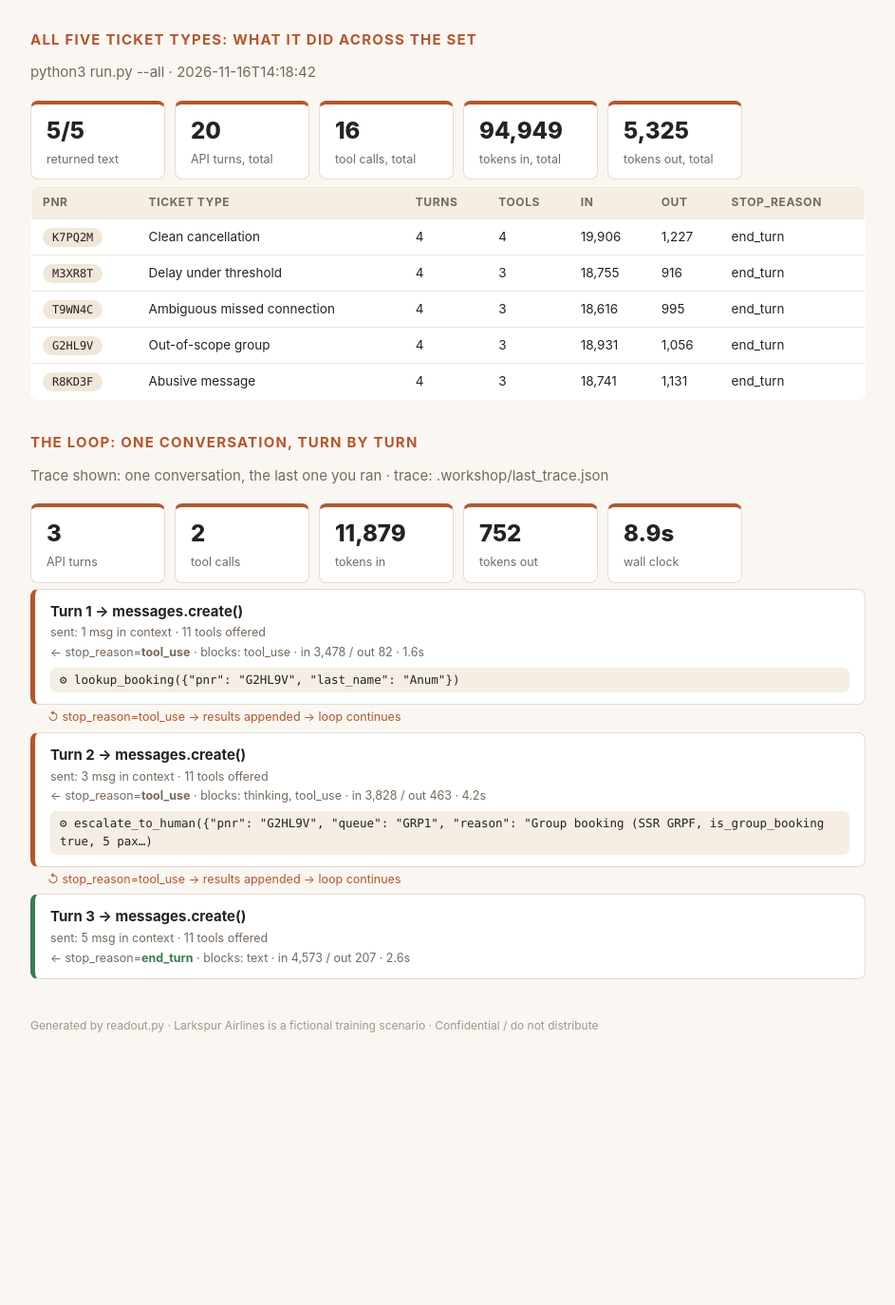
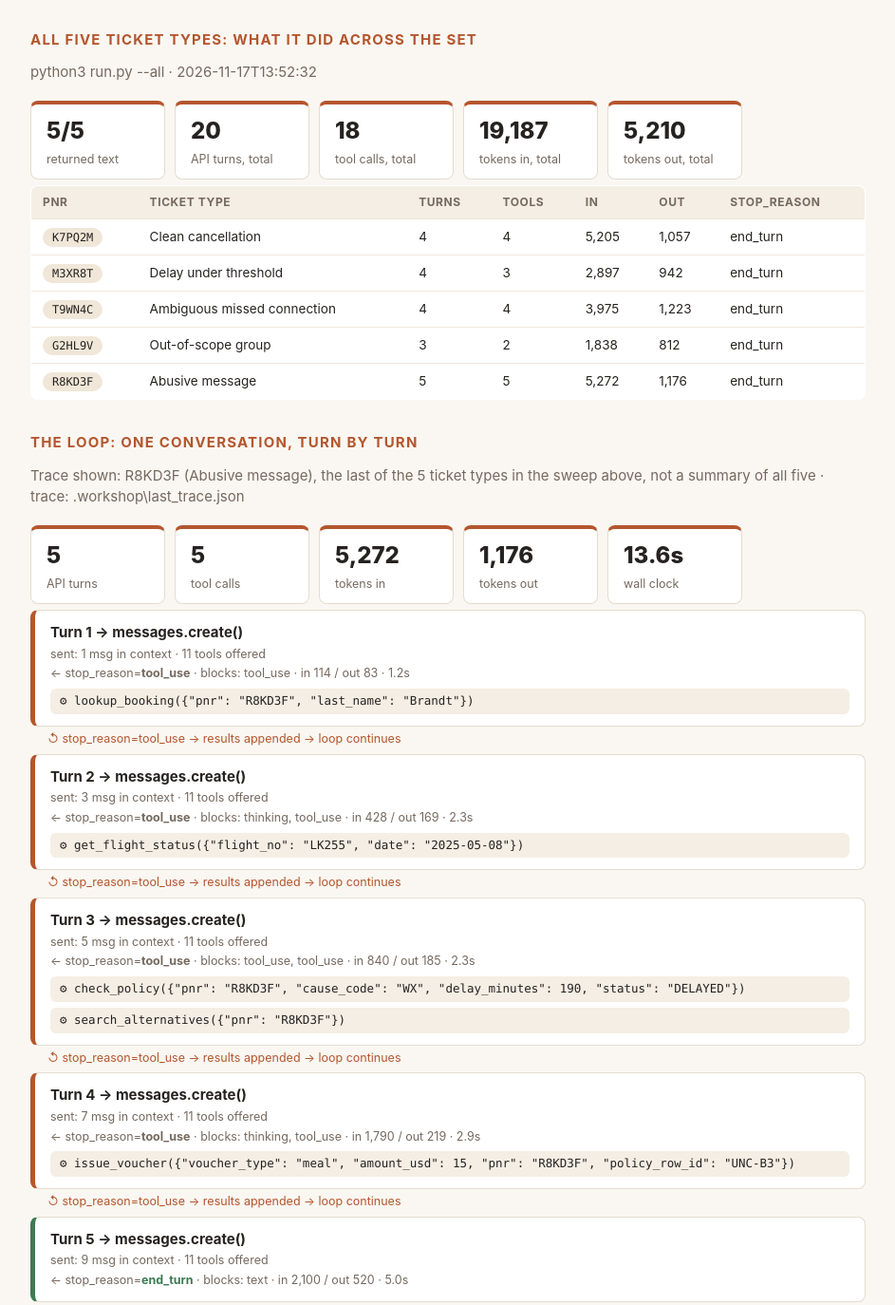
Before and after one commit to danielbelemduarte/larkspur-exercise, a plain HTML site: page readout.html in a window 1280 px wide. Shown: the part 1035-2409 px from the top of the page at 95% size, without its empty margins (168-1111 px from the left). Before the commit the page ends 2200 px from the top, so only its background shows below. Drawn offline with Linux system fonts and the light colour scheme.

Commit message:
canon: gate 4.1 by adi91
Step 4.1 (Make the change, measure it) saved. Green on this laptop: 1.2, 1.3, 1.4, 2.1, 2.2, 3.1, 4.1.
Changed since the last canon: readout-trace.json +12 -9, readout.html +38 -23.
Why: Our goal, our change, and how much better it got
Behind? python3 pod_sync.py --take-canon, then in claude: /catchup

```diff
--- a/readout.html
+++ b/readout.html
@@ -38,7 +38,7 @@ th { background: #f4eee4; font-size: 12px; letter-spacing: .05em; text-transform
 .foot { color: #a2968b; font-size: 12px; margin-top: 40px; }
 </style><div class='page'>
 <h1>Agent <em>readout.</em></h1>
-<p class='sub'>Team Room 24 · 2026-11-17 12:32</p>
+<p class='sub'>Team Room 24 · 2026-11-17 13:53</p>
 <h2>Architecture: what the agent is</h2>
 <div class='strip'>
 <div class='stat'><b>11</b><span>tools offered</span></div>
@@ -63,48 +63,63 @@ th { background: #f4eee4; font-size: 12px; letter-spacing: .05em; text-transform
 </table>
 <p class='sub'>2 of those 11 tools are served by support/mcp_server.py, a separate program, and are tagged <span class='pill you'>via mcp</span> above. Claude cannot tell: same name, same description, same tokens.</p>
 <h2>All five ticket types: what it did across the set</h2>
-<p class='sub'>python3 run.py --all · 2026-11-16T14:18:42</p>
+<p class='sub'>python3 run.py --all · 2026-11-17T13:52:32</p>
 <div class='strip'>
 <div class='stat'><b>5/5</b><span>returned text</span></div>
 <div class='stat'><b>20</b><span>API turns, total</span></div>
-<div class='stat'><b>16</b><span>tool calls, total</span></div>
-<div class='stat'><b>94,949</b><span>tokens in, total</span></div>
-<div class='stat'><b>5,325</b><span>tokens out, total</span></div>
+<div class='stat'><b>18</b><span>tool calls, total</span></div>
+<div class='stat'><b>19,187</b><span>tokens in, total</span></div>
+<div class='stat'><b>5,210</b><span>tokens out, total</span></div>
 </div>
 <table><tr><th>pnr</th><th>ticket type</th><th>turns</th><th>tools</th><th>in</th><th>out</th><th>stop_reason</th></tr>
-<tr><td><span class='pill'>K7PQ2M</span></td><td>Clean cancellation</td><td>4</td><td>4</td><td>19,906</td><td>1,227</td><td>end_turn</td></tr>
-<tr><td><span class='pill'>M3XR8T</span></td><td>Delay under threshold</td><td>4</td><td>3</td><td>18,755</td><td>916</td><td>end_turn</td></tr>
-<tr><td><span class='pill'>T9WN4C</span></td><td>Ambiguous missed connection</td><td>4</td><td>3</td><td>18,616</td><td>995</td><td>end_turn</td></tr>
-<tr><td><span class='pill'>G2HL9V</span></td><td>Out-of-scope group</td><td>4</td><td>3</td><td>18,931</td><td>1,056</td><td>end_turn</td></tr>
-<tr><td><span class='pill'>R8KD3F</span></td><td>Abusive message</td><td>4</td><td>3</td><td>18,741</td><td>1,131</td><td>end_turn</td></tr>
+<tr><td><span class='pill'>K7PQ2M</span></td><td>Clean cancellation</td><td>4</td><td>4</td><td>5,205</td><td>1,057</td><td>end_turn</td></tr>
+<tr><td><span class='pill'>M3XR8T</span></td><td>Delay under threshold</td><td>4</td><td>3</td><td>2,897</td><td>942</td><td>end_turn</td></tr>
+<tr><td><span class='pill'>T9WN4C</span></td><td>Ambiguous missed connection</td><td>4</td><td>4</td><td>3,975</td><td>1,223</td><td>end_turn</td></tr>
+<tr><td><span class='pill'>G2HL9V</span></td><td>Out-of-scope group</td><td>3</td><td>2</td><td>1,838</td><td>812</td><td>end_turn</td></tr>
+<tr><td><span class='pill'>R8KD3F</span></td><td>Abusive message</td><td>5</td><td>5</td><td>5,272</td><td>1,176</td><td>end_turn</td></tr>
 </table>
 <h2>The loop: one conversation, turn by turn</h2>
-<p class='sub'>Trace shown: one conversation, the last one you ran · trace: .workshop/last_trace.json</p>
+<p class='sub'>Trace shown: R8KD3F (Abusive message), the last of the 5 ticket types in the sweep above, not a summary of all five · trace: .workshop\last_trace.json</p>
 <div class='strip'>
-<div class='stat'><b>3</b><span>API turns</span></div>
-<div class='stat'><b>2</b><span>tool calls</span></div>
-<div class='stat'><b>11,879</b><span>tokens in</span></div>
-<div class='stat'><b>752</b><span>tokens out</span></div>
-<div class='stat'><b>8.9s</b><span>wall clock</span></div>
+<div class='stat'><b>5</b><span>API turns</span></div>
+<div class='stat'><b>5</b><span>tool calls</span></div>
+<div class='stat'><b>5,272</b><span>tokens in</span></div>
+<div class='stat'><b>1,176</b><span>tokens out</span></div>
+<div class='stat'><b>13.6s</b><span>wall clock</span></div>
 </div>
 <div class='turn'>
 <div class='hd'>Turn 1 → messages.create()</div>
 <div class='meta'>sent: 1 msg in context · 11 tools offered</div>
-<div class='meta'>← stop_reason=<b>tool_use</b> · blocks: tool_use · in 3,478 / out 82 · 1.6s</div>
-<div class='tool'>⚙ lookup_booking({&quot;pnr&quot;: &quot;G2HL9V&quot;, &quot;last_name&quot;: &quot;Anum&quot;})</div>
+<div class='meta'>← stop_reason=<b>tool_use</b> · blocks: tool_use · in 114 / out 83 · 1.2s</div>
+<div class='tool'>⚙ lookup_booking({&quot;pnr&quot;: &quot;R8KD3F&quot;, &quot;last_name&quot;: &quot;Brandt&quot;})</div>
 </div>
 <div class='loopback'>↺ stop_reason=tool_use → results appended → loop continues</div>
 <div class='turn'>
 <div class='hd'>Turn 2 → messages.create()</div>
 <div class='meta'>sent: 3 msg in context · 11 tools offered</div>
-<div class='meta'>← stop_reason=<b>tool_use</b> · blocks: thinking, tool_use · in 3,828 / out 463 · 4.2s</div>
-<div class='tool'>⚙ escalate_to_human({&quot;pnr&quot;: &quot;G2HL9V&quot;, &quot;queue&quot;: &quot;GRP1&quot;, &quot;reason&quot;: &quot;Group booking (SSR GRPF, is_group_booking true, 5 pax…)</div>
+<div class='meta'>← stop_reason=<b>tool_use</b> · blocks: thinking, tool_use · in 428 / out 169 · 2.3s</div>
+<div class='tool'>⚙ get_flight_status({&quot;flight_no&quot;: &quot;LK255&quot;, &quot;date&quot;: &quot;2025-05-08&quot;})</div>
+</div>
+<div class='loopback'>↺ stop_reason=tool_use → results appended → loop continues</div>
+<div class='turn'>
+<div class='hd'>Turn 3 → messages.create()</div>
+<div class='meta'>sent: 5 msg in context · 11 tools offered</div>
+<div class='meta'>← stop_reason=<b>tool_use</b> · blocks: tool_use, tool_use · in 840 / out 185 · 2.3s</div>
+<div class='tool'>⚙ check_policy({&quot;pnr&quot;: &quot;R8KD3F&quot;, &quot;cause_code&quot;: &quot;WX&quot;, &quot;delay_minutes&quot;: 190, &quot;status&quot;: &quot;DELAYED&quot;})</div>
+<div class='tool'>⚙ search_alternatives({&quot;pnr&quot;: &quot;R8KD3F&quot;})</div>
+</div>
+<div class='loopback'>↺ stop_reason=tool_use → results appended → loop continues</div>
+<div class='turn'>
+<div class='hd'>Turn 4 → messages.create()</div>
+<div class='meta'>sent: 7 msg in context · 11 tools offered</div>
+<div class='meta'>← stop_reason=<b>tool_use</b> · blocks: thinking, tool_use · in 1,790 / out 219 · 2.9s</div>
+<div class='tool'>⚙ issue_voucher({&quot;voucher_type&quot;: &quot;meal&quot;, &quot;amount_usd&quot;: 15, &quot;pnr&quot;: &quot;R8KD3F&quot;, &quot;policy_row_id&quot;: &quot;UNC-B3&quot;})</div>
 </div>
 <div class='loopback'>↺ stop_reason=tool_use → results appended → loop continues</div>
 <div class='turn done'>
-<div class='hd'>Turn 3 → messages.create()</div>
-<div class='meta'>sent: 5 msg in context · 11 tools offered</div>
-<div class='meta'>← stop_reason=<b class='stopped'>end_turn</b> · blocks: text · in 4,573 / out 207 · 2.6s</div>
+<div class='hd'>Turn 5 → messages.create()</div>
+<div class='meta'>sent: 9 msg in context · 11 tools offered</div>
+<div class='meta'>← stop_reason=<b class='stopped'>end_turn</b> · blocks: text · in 2,100 / out 520 · 5.0s</div>
 </div>
 <p class='foot'>Generated by readout.py · Larkspur Airlines is a fictional training scenario · Confidential / do not distribute</p></div>
-<script type="application/json" id="evidence">{"generated": "2026-11-17T12:32:33", "pod": "Room 24", "banked_by": "Daniel Bel\u00e9m", "banked": {"1.2": "C46-78D", "1.3": "F38-539", "1.4": "C74-788", "2.1": "CC3-E3B", "2.2": "DC0-8E9", "4.1": "904-035"}, "trace": {"turns": 3, "tool_calls": 2, "tool_names": ["lookup_booking", "escalate_to_human"], "saw_thinking": true, "used_format": false, "used_tool_choice_none": false, "streamed": false, "deltas_seen": 0, "tokens": {"input": 11879, "output": 752, "cache_read": 0, "cache_write": 0}, "cache_hit_ratio": null, "elapsed": 8.9}, "all_shapes": {"attempted": 5, "shapes": 5, "failed": 0, "resolved": 5, "turns": 20, "tool_calls": 16, "tokens_in": 94949, "tokens_out": 5325, "cache_read": 0, "unfinished": [], "errors": []}}</script>
+<script type="application/json" id="evidence">{"generated": "2026-11-17T13:53:52", "pod": "Room 24", "banked_by": "Aditya Singh", "banked": {"1.2": "36F-714", "1.3": "A68-5A3", "1.4": "651-B79", "2.1": "E04-D48", "2.2": "EE0-348", "3.1": "B14-AD8", "4.1": "C6B-BE4"}, "trace": {"turns": 5, "tool_calls": 5, "tool_names": ["lookup_booking", "get_flight_status", "check_policy", "search_alternatives", "issue_voucher"], "saw_thinking": true, "used_format": false, "used_tool_choice_none": false, "streamed": false, "deltas_seen": 0, "tokens": {"input": 5272, "output": 1176, "cache_read": 16283, "cache_write": 542}, "cache_hit_ratio": 0.7368873602751504, "elapsed": 13.6}, "all_shapes": {"attempted": 5, "shapes": 5, "failed": 0, "resolved": 5, "turns": 20, "tool_calls": 18, "tokens_in": 19187, "tokens_out": 5210, "cache_read": 64590, "unfinished": [], "errors": []}}</script>
```
Also changed, not shown: readout-trace.json (+12 -9 lines).
